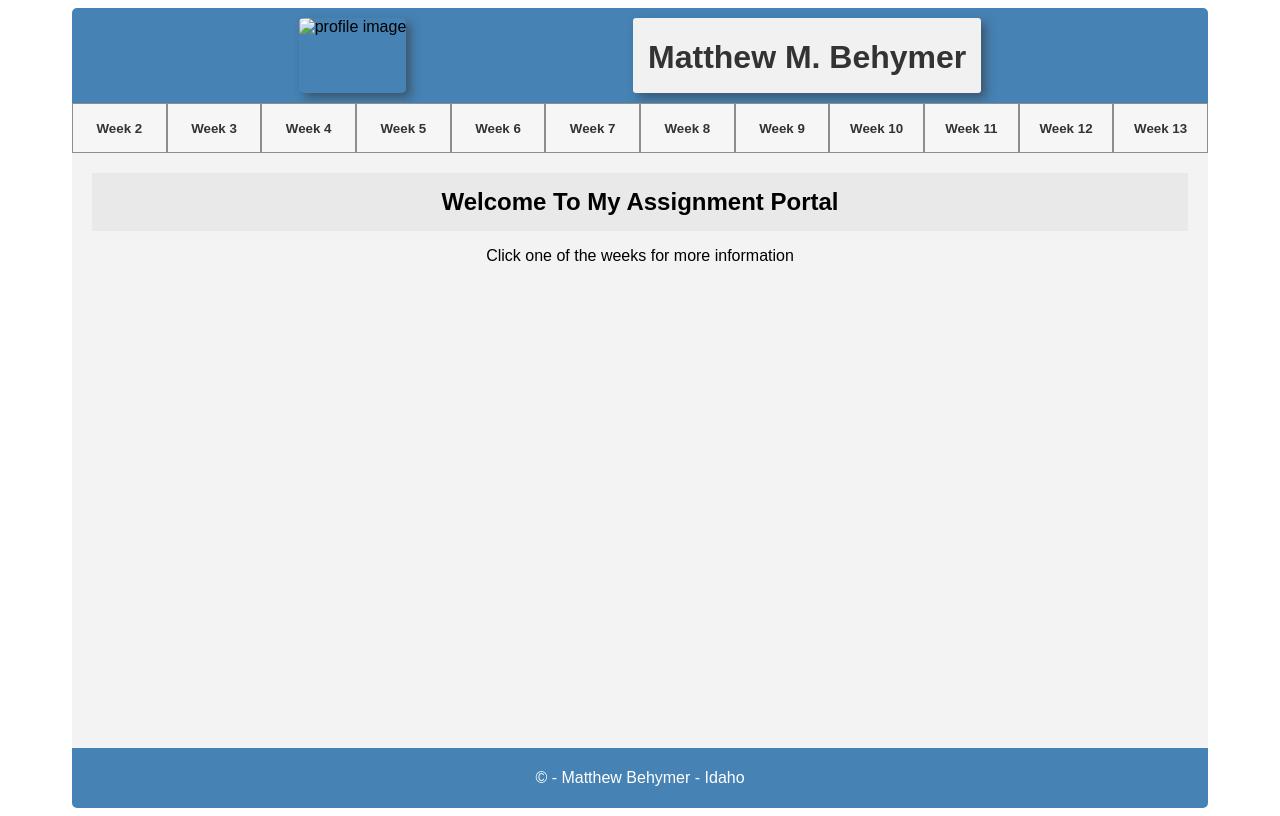
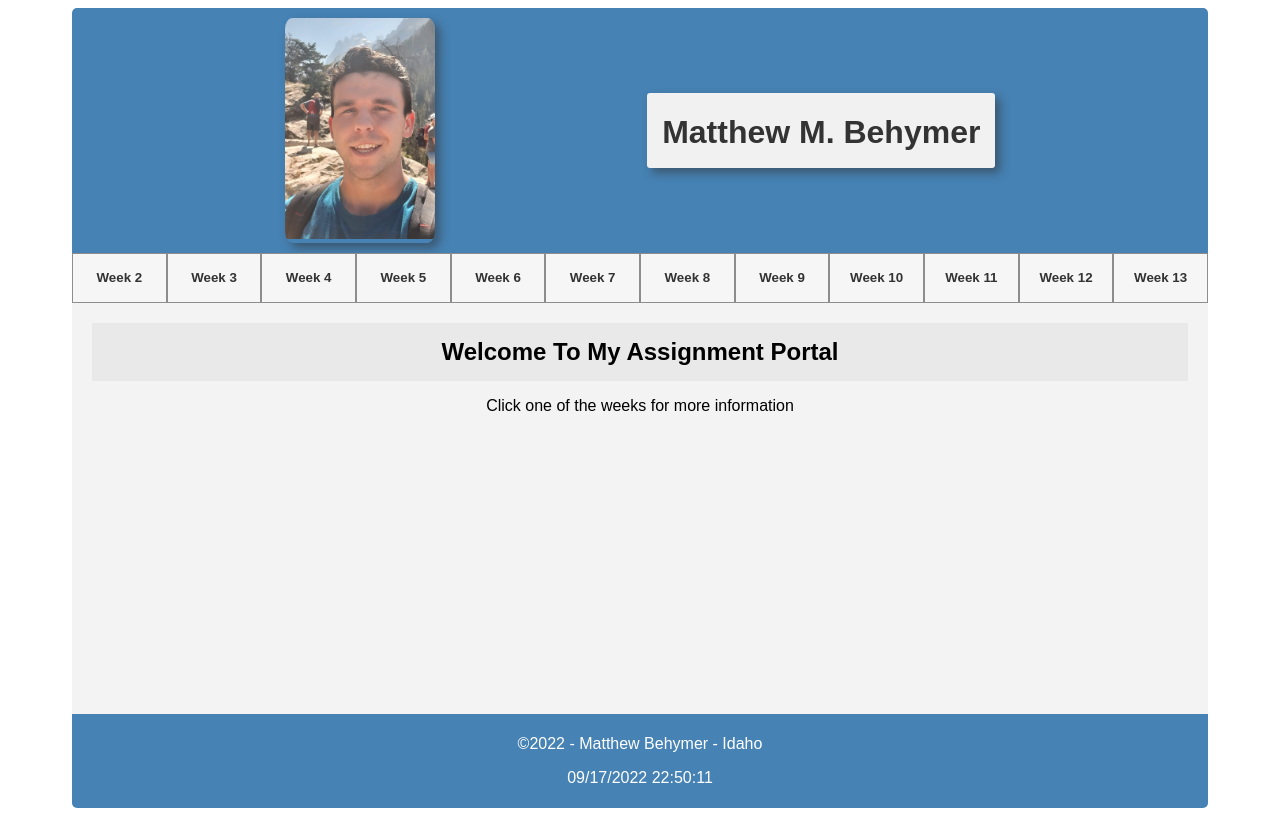
Before and after one commit to mbehymer/wdd230, a plain HTML site: page index.html in a window 1280 px wide. Drawn offline with Linux system fonts and the light colour scheme; the site is published under a folder, as on GitHub Pages, so addresses that start at the root find nothing.

Commit message:
I believe I fixed file links with incorrect slashes.

```diff
--- a/index.html
+++ b/index.html
@@ -7,7 +7,7 @@
 
     <link rel="stylesheet" href="css/style.css">
 
-    <script defer src="/js/main.js"></script> <!-- Using Defer will cause the javascript to run after the html has loaded-->
+    <script defer src="js/main.js"></script> <!-- Using Defer will cause the javascript to run after the html has loaded-->
 
     <title>Matthew's Portal</title>
 </head>
@@ -15,7 +15,7 @@
     <header>
         <div id="profile-container">
             <div id="profile-image-container">
-                <img id="profile-image" src="/images/profile_image.jpg" alt="profile image">
+                <img id="profile-image" src="images/profile_image.jpg" alt="profile image">
             </div>
             <div id="profile-name-container">
                 <h1 id="profile-name">
```
